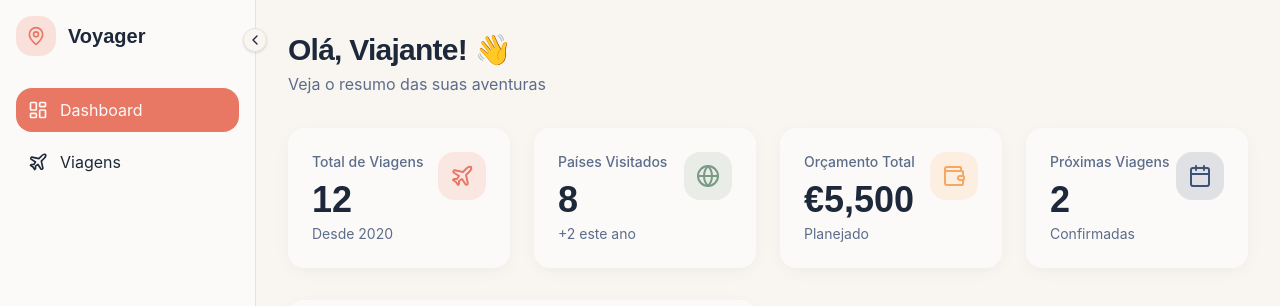
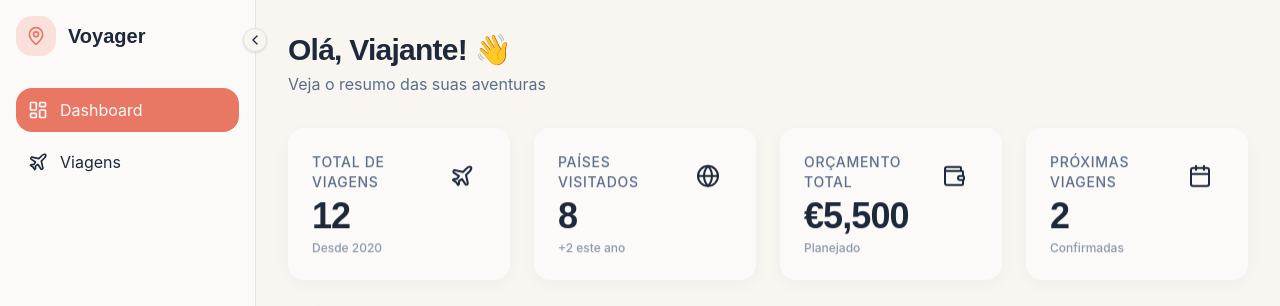
Before and after one commit to thomas36058/travel-web-app, a React (Vite) app: page / in a window 1280 px wide. Shown: the top 306 px of the page. Built offline with nearby package versions, Linux system fonts and the light colour scheme.

Commit message:
feat: refactor StatCard component

```diff
--- a/src/components/dashboard/StatCard.tsx
+++ b/src/components/dashboard/StatCard.tsx
@@ -1,40 +1,69 @@
-import { motion } from 'framer-motion';
-import { cn } from '../../lib/utils';
-import type { ReactNode } from 'react';
+import { motion, type Variants } from "framer-motion";
+import { cn } from "../../lib/utils";
+import type { ReactNode } from "react";
+
+export type StatVariant = "terracotta" | "sage" | "amber" | "navy";
 
 interface StatCardProps {
   title: string;
   value: string | number;
   subtitle?: string;
   icon: ReactNode;
-  iconVariant: 'terracotta' | 'sage' | 'amber' | 'navy';
-  delay?: number;
+  variant: StatVariant;
+  index?: number;
 }
 
-const iconVariants = {
-  terracotta: 'stat-icon-terracotta',
-  sage: 'stat-icon-sage',
-  amber: 'stat-icon-amber',
-  navy: 'stat-icon-navy',
+const cardVariants: Variants = {
+  hidden: { opacity: 0, y: 15 },
+  visible: (i: number) => ({
+    opacity: 1,
+    y: 0,
+    transition: {
+      delay: i * 0.05,
+      duration: 0.3,
+      ease: [0.21, 0.47, 0.32, 0.98],
+    },
+  }),
 };
 
-export default function StatCard({ title, value, subtitle, icon, iconVariant, delay = 0 }: StatCardProps) {
+export default function StatCard({
+  title,
+  value,
+  subtitle,
+  icon,
+  variant,
+  index = 0,
+}: StatCardProps) {
   return (
     <motion.div
-      initial={{ opacity: 0, y: 20 }}
-      animate={{ opacity: 1, y: 0 }}
-      transition={{ delay, duration: 0.4, ease: 'easeOut' }}
-      className="bg-card rounded-2xl p-6 transition-all duration-300 shadow-card hover:shadow-card-hover hover:-translate-y-0.5"
+      variants={cardVariants}
+      initial="hidden"
+      animate="visible"
+      custom={index}
+      className="bg-card rounded-2xl p-6 shadow-card hover:shadow-card-hover transition-all duration-300 hover:-translate-y-1 will-change-transform"
     >
       <div className="flex items-start justify-between">
-        <div>
-          <p className="text-sm font-medium text-muted-foreground">{title}</p>
-          <p className="mt-2 font-display text-4xl font-bold text-foreground">{value}</p>
+        <div className="space-y-1.5">
+          <p className="text-sm font-medium text-muted-foreground uppercase tracking-wider">
+            {title}
+          </p>
+          <h3 className="font-display text-4xl font-bold text-foreground leading-none">
+            {value}
+          </h3>
           {subtitle && (
-            <p className="mt-1 text-sm text-muted-foreground">{subtitle}</p>
+            <p className="text-xs font-medium text-muted-foreground/70">
+              {subtitle}
+            </p>
           )}
         </div>
-        <div className={cn('rounded-xl p-3', iconVariants[iconVariant])}>
+
+        <div
+          className={cn(
+            "rounded-xl p-3 flex items-center justify-center",
+            `stat-icon-${variant}`,
+          )}
+          aria-hidden="true"
+        >
           {icon}
         </div>
       </div>
--- a/src/index.css
+++ b/src/index.css
@@ -131,10 +131,13 @@
   }
 
   * { @apply border-border; }
+
   html { scroll-behavior: smooth; }
+
   body {
     @apply bg-background text-foreground font-body antialiased;
   }
+
   h1, h2, h3, h4, h5, h6 {
     @apply font-display font-semibold tracking-tight;
   }
```
Also changed, not shown: 1 other file (tests, documents, lock files or other folders).
